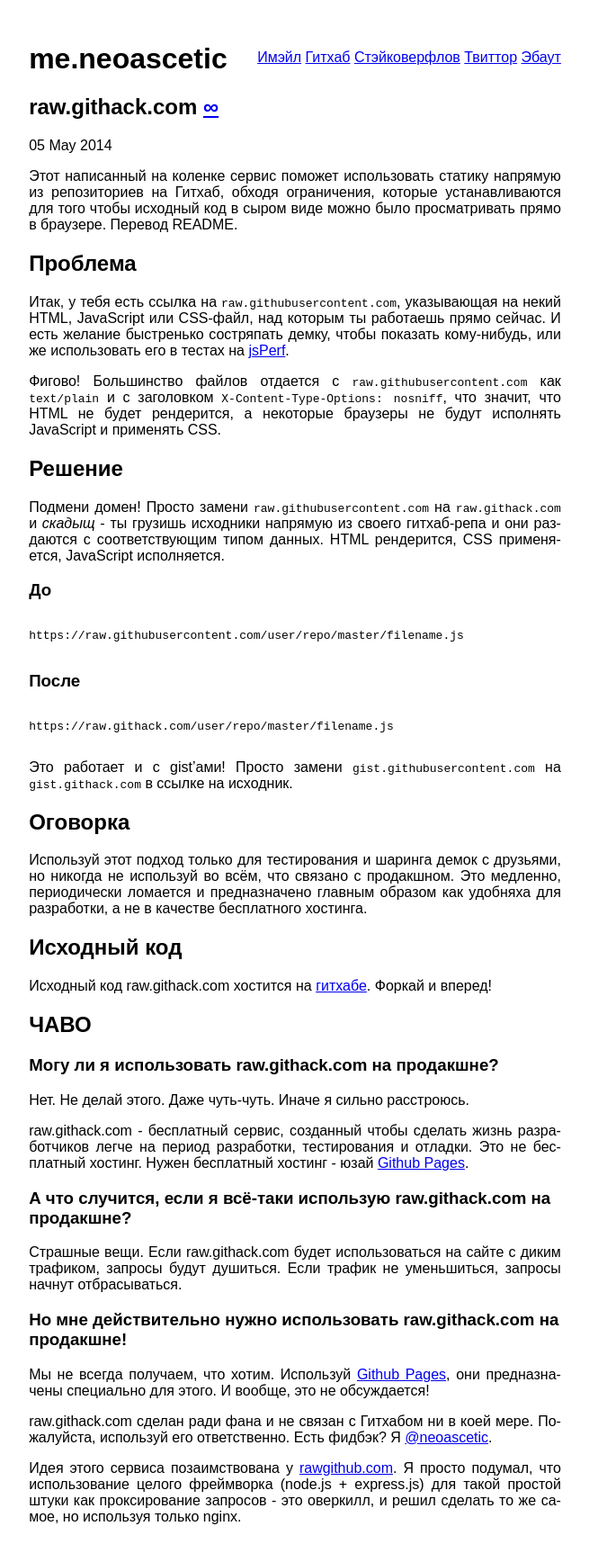
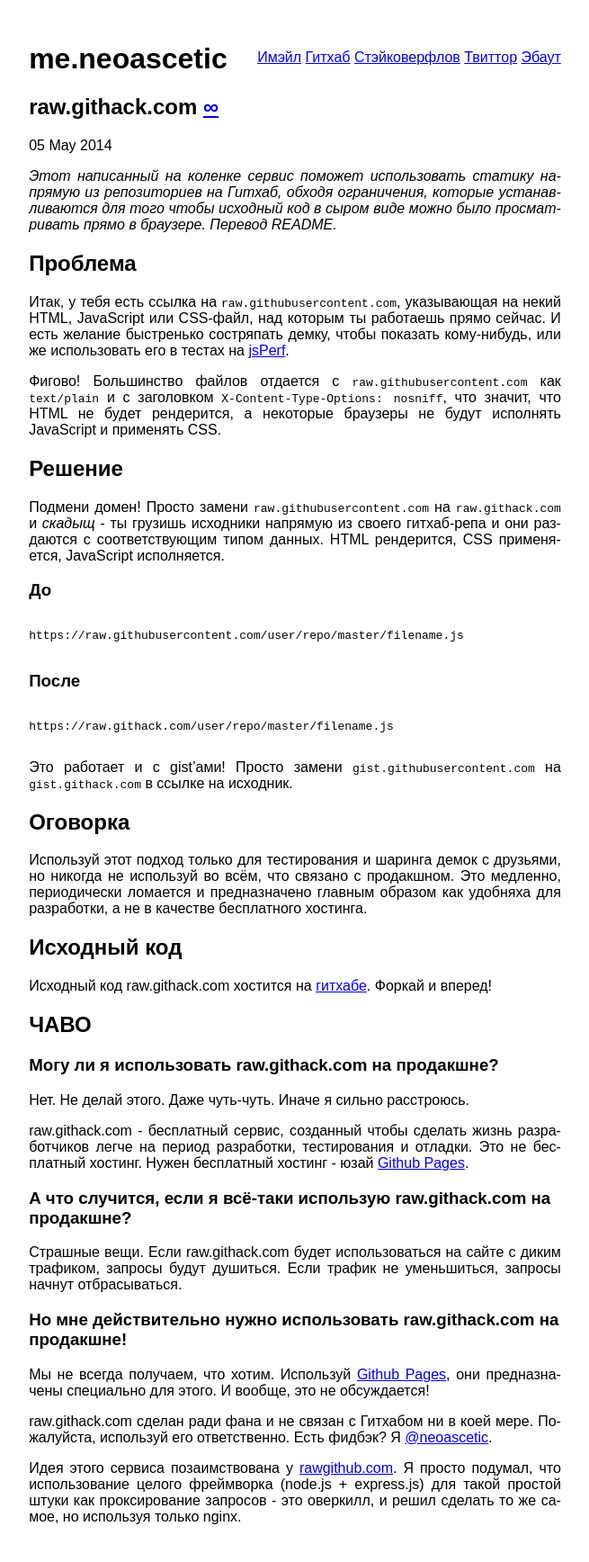
Before and after one commit to hacknug/iguides, a Jekyll site: the page built from _posts/2014-05-05-raw-githack-com.md, in a window 1280 px wide. Shown: the whole page at 90% size, without its empty margins (312-967 px from the left). Built offline with Jekyll 4.4.1, drawn with Linux system fonts in a browser that asks for light colours; Markdown is read by kramdown in place of the engine named in the settings; comment, search, counter and statistics services are not loaded; a style sheet for code colours, icons or effects is not loaded.

```diff
--- a/_posts/2014-05-05-raw-githack-com.md
+++ b/_posts/2014-05-05-raw-githack-com.md
@@ -3,10 +3,10 @@ title: raw.githack.com
 link: http://raw.githack.com/
 ---
 
-Этот  написанный на  коленке сервис  поможет использовать  статику напрямую  из
+*Этот  написанный на  коленке сервис  поможет использовать  статику напрямую  из
 репозиториев на  Гитхаб, обходя  ограничения, которые устанавливаются  для того
 чтобы исходный  код в  сыром виде  можно было  просматривать прямо  в браузере.
-Перевод README.
+Перевод README.*
 
 ## Проблема
 
```
